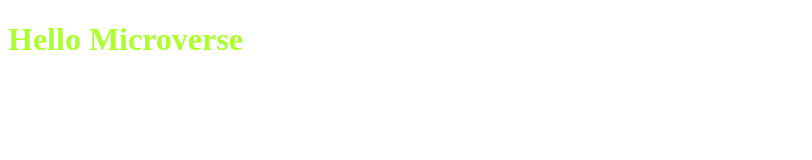
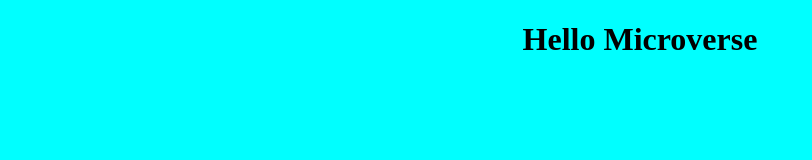
Before and after one commit to Tumworobere/Hello-World, a website: page index.html in a window 1280 px wide. Shown: the whole page, without its empty margins (0-812 px from the left). Drawn offline with Linux system fonts and the light colour scheme.

Commit message:
Modify index.html  and style.css

```diff
--- a/index.html
+++ b/index.html
@@ -5,7 +5,7 @@
   <meta http-equiv="X-UA-Compatible" content="IE=edge">
   <meta name="viewport" content="width=device-width, initial-scale=1.0">
   <link rel="stylesheet" href="style.css"/>
-  <title>Microverse first project</title>
+  <title>Microverse project 1</title>
 </head>
 <body>
   <h1 class="header">Hello Microverse</h1>
--- a/style.css
+++ b/style.css
@@ -1,4 +1,8 @@
+body {
+background-color: aqua;
+}
 
-.header {
-  color: greenyellow;
+h1 {
+  text-align: center;
+  color:black;
 }
```
